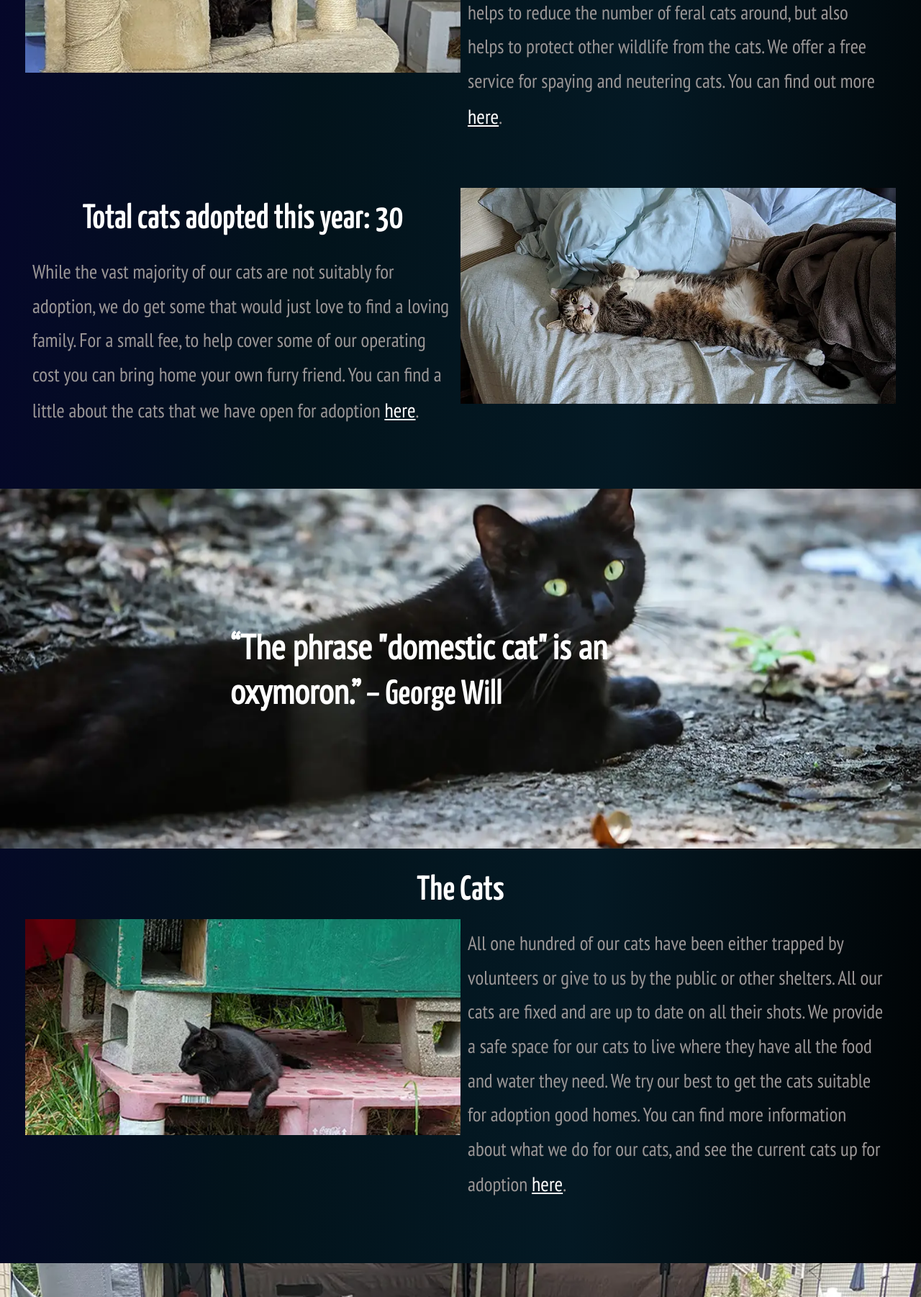
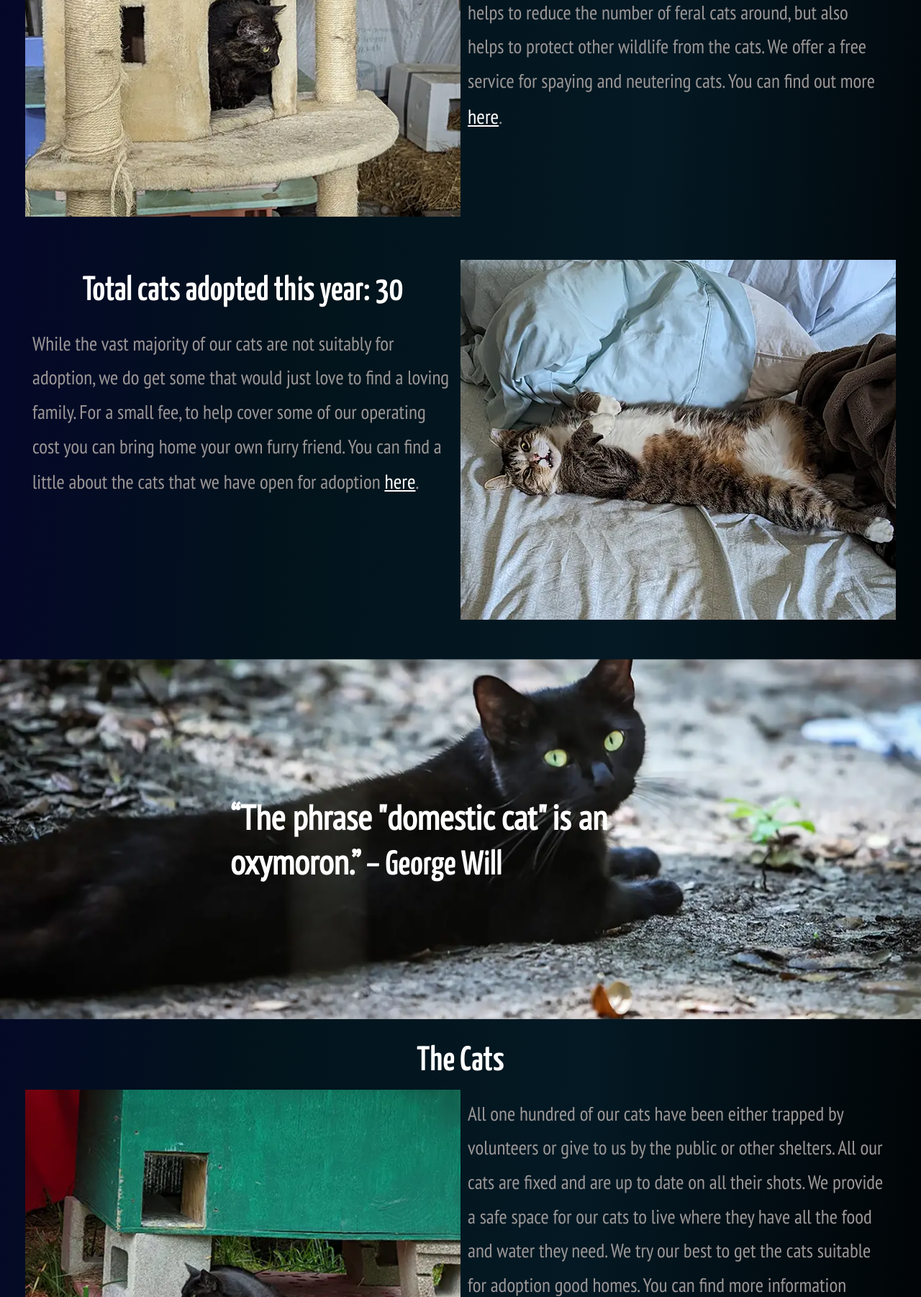
Before and after one commit to Friendfrie77/Web-240-Project, a Flask app: page / in a window 1280 px wide. Shown: the part 1530-3332 px from the top of the page at 72% size. Run offline with Flask 2, Linux system fonts and the light colour scheme; some libraries are stand-ins or nearby versions.

Commit message:
a few clean up changes

```diff
--- a/static/style/_cats.scss
+++ b/static/style/_cats.scss
@@ -50,6 +50,7 @@
   max-width: 100%;
   height: auto;
   cursor: pointer;
+  position: relative;
   img{
     max-width: 500px;
     width: 100%;
@@ -63,9 +64,16 @@
     }
   }
 }
-
+.cat-name{
+  color: white;
+  font-size: 2rem;
+  text-decoration: none;
+  position: absolute;
+  left: 43%;
+  top: 80%;
+}
 .detail {
-    position: absolute;
+    position: fixed;
     top: 50%;
     left: 50%;
     width: 90.1vmin;
--- a/static/style/_images.scss
+++ b/static/style/_images.scss
@@ -74,7 +74,7 @@
 /* index page */
 .spay-neuter-img{
     width: 100%;
-    height: 300px;
+    height: 500px;
     background-image: url('../images/index/spay.webp');
     background-position: center;
     background-repeat: no-repeat;
@@ -99,7 +99,7 @@
 }
 .adopt-img{
     width: 100%;
-    height: 300px;
+    height: 500px;
     background-image: url('../images/index/adopt_1.webp');
     background-position: center;
     background-repeat: no-repeat;
@@ -107,7 +107,7 @@
 }
 .cats-img{
     width: auto;
-    height: 300px;
+    height: 500px;
     background-image: url('../images/index/cats.webp');
     background-position: center;
     background-repeat: no-repeat;
@@ -151,13 +151,13 @@
 }
 .trap-img{
     width: 100%;
-    height: 300px;
+    height: 350px;
     background-image: url('../images/about/trap.webp');
     background-position: center;
     background-repeat: no-repeat;
     background-size: cover;
     position: relative;
-    margin-bottom: 15px;
+    margin-top: 40px;
 }
 /* about page */
 .about-hero{
--- a/static/style/_index.scss
+++ b/static/style/_index.scss
@@ -91,6 +91,7 @@
 .index-grid{
     display: grid;
     grid-template-columns: 50% 50%;
+    grid-template-rows: 50% 50%;
     width: 100%;
     h2{
         @include form-h2;
--- a/static/style/style.css
+++ b/static/style/style.css
@@ -573,6 +560,7 @@ footer .copy {
 .index-grid {
   display: grid;
   grid-template-columns: 50% 50%;
+  grid-template-rows: 50% 50%;
   width: 100%;
 }
 .index-grid h2 {
@@ -1604,7 +1596,7 @@ footer .copy {
 /* index page */
 .spay-neuter-img {
   width: 100%;
-  height: 300px;
+  height: 500px;
   background-image: url("../images/index/spay.webp");
   background-position: center;
   background-repeat: no-repeat;
@@ -1635,7 +1627,7 @@ footer .copy {
 
 .adopt-img {
   width: 100%;
-  height: 300px;
+  height: 500px;
   background-image: url("../images/index/adopt_1.webp");
   background-position: center;
   background-repeat: no-repeat;
@@ -1644,7 +1636,7 @@ footer .copy {
 
 .cats-img {
   width: auto;
-  height: 300px;
+  height: 500px;
   background-image: url("../images/index/cats.webp");
   background-position: center;
   background-repeat: no-repeat;
@@ -1809,14 +1801,6 @@ footer .copy {
 }
 
 /* nav bar aniamation */
-@-webkit-keyframes navbarload {
-  0% {
-    transform: translateY(-100%);
-  }
-  100% {
-    transform: translateY(0%);
-  }
-}
 @keyframes navbarload {
   0% {
     transform: translateY(-100%);
@@ -1825,14 +1809,6 @@ footer .copy {
     transform: translateY(0%);
   }
 }
-@-webkit-keyframes logoanimate {
-  0% {
-    transform: translateX(-120%);
-  }
-  100% {
-    transform: translateX(0%);
-  }
-}
 @keyframes logoanimate {
   0% {
     transform: translateX(-120%);
@@ -1841,14 +1817,6 @@ footer .copy {
     transform: translateX(0%);
   }
 }
-@-webkit-keyframes navitemgrow {
-  0% {
-    transform: scale(0);
-  }
-  100% {
-    transform: scale(1);
-  }
-}
 @keyframes navitemgrow {
   0% {
     transform: scale(0);
@@ -1858,14 +1826,6 @@ footer .copy {
   }
 }
 /* hero img animations */
-@-webkit-keyframes heroimg {
-  0% {
-    opacity: 0;
-  }
-  100% {
-    opacity: 1;
-  }
-}
 @keyframes heroimg {
   0% {
     opacity: 0;
@@ -1875,14 +1835,6 @@ footer .copy {
   }
 }
 /* quick links */
-@-webkit-keyframes catsquick {
-  0% {
-    transform: translateX(-100%);
-  }
-  100% {
-    transform: translateX(0%);
-  }
-}
 @keyframes catsquick {
   0% {
     transform: translateX(-100%);
@@ -1891,30 +1843,12 @@ footer .copy {
     transform: translateX(0%);
   }
 }
-@-webkit-keyframes volunteersquick {
-  0% {
-    transform: translateX(100%);
-  }
-  100% {
-    transform: translateX(0%);
-  }
-}
 @keyframes volunteersquick {
   0% {
     transform: translateX(100%);
   }
   100% {
     transform: translateX(0%);
-  }
-}
-@-webkit-keyframes aboutquick {
-  0% {
-    transform: translateY(-100%);
-    opacity: 0;
-  }
-  100% {
-    opacity: 1;
-    transform: translateY(0%);
   }
 }
 @keyframes aboutquick {
@@ -1928,20 +1862,6 @@ footer .copy {
   }
 }
 /* content animations */
-@-webkit-keyframes contentanimation {
-  0% {
-    transform: translateX(100%);
-    opacity: 0;
-  }
-  50% {
-    transform: translateX(50%);
-    opacity: 0.5;
-  }
-  100% {
-    transform: translateX(0%);
-    opacity: 1;
-  }
-}
 @keyframes contentanimation {
   0% {
     transform: translateX(100%);
@@ -1957,20 +1877,6 @@ footer .copy {
   }
 }
 /* jobs page */
-@-webkit-keyframes jobsanimation {
-  0% {
-    transform: translateX(100%);
-    opacity: 0;
-  }
-  50% {
-    transform: translateX(50%);
-    opacity: 0.5;
-  }
-  100% {
-    transform: translateX(0%);
-    opacity: 1;
-  }
-}
 @keyframes jobsanimation {
   0% {
     transform: translateX(100%);
@@ -2002,12 +1908,6 @@ footer .copy {
   color: rgba(127, 127, 127, 0.5);
 }
 
-.email-form input:not(:-ms-input-placeholder) + .label-name .content-name {
-  transform: translateY(-55%);
-  padding-left: 0px;
-  color: rgba(127, 127, 127, 0.5);
-}
-
 .email-form input:focus + .label-name .content-name, .email-form input:not(:placeholder-shown) + .label-name .content-name {
   transform: translateY(-55%);
   padding-left: 0px;
@@ -2015,10 +1915,6 @@ footer .copy {
 }
 
 .email-form input:not(:-moz-placeholder-shown) + .label-name::after {
-  transform: translateX(0%);
-}
-
-.email-form input:not(:-ms-input-placeholder) + .label-name::after {
   transform: translateX(0%);
 }
 
--- a/templates/cats.html
+++ b/templates/cats.html
@@ -19,6 +19,7 @@ Cats
     <a href="#detail">
         <div class="item" data-title="{{cats[1]}}" data-secondary="{{cats[2]}}" data-text="{{cats[3]}}">
             <img src="{{cats[4]}}" alt="{{cats[1]}}" width="500px" height="auto">
+            <span class="cat-name">{{cats[1]}}</span>
         </div>
     </a>
     {% endfor %}
```
Also changed, not shown: other parts of static/style/style.css (+13 -22 lines), 1 other file. Lines whose indentation alone changed are shown as unchanged.
